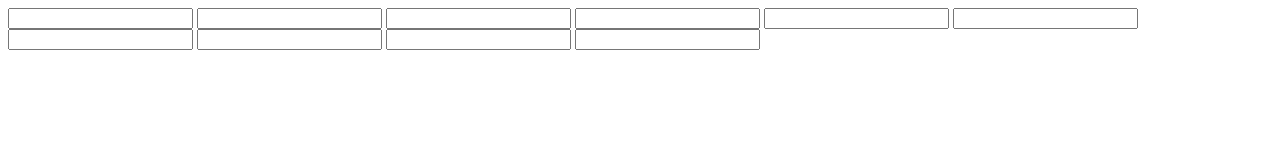
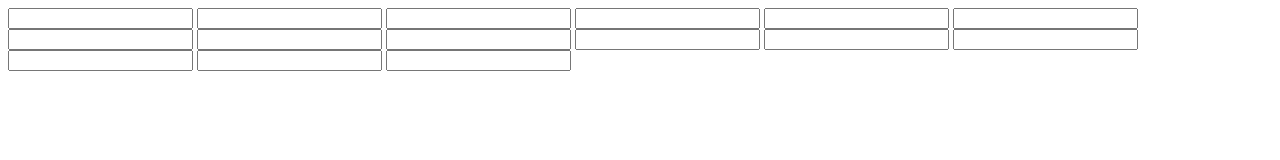
Before and after one commit to Gowtham-Sivasubramainiam/SPAM-ALERTSYSTEM, a plain HTML site: page abc.html in a window 1280 px wide. Drawn offline with Linux system fonts and the light colour scheme.

Commit message:
project1

```diff
--- a/abc.html
+++ b/abc.html
@@ -10,6 +10,11 @@
             <input type="text">
             <input type="text">
             <input type="text">
+            <input type =" ">
+            <input type="text">
+            <input type="text">
+            <input type="text">
+            <input type="text">
             <input type="text">
         </form>
     </body>
```
